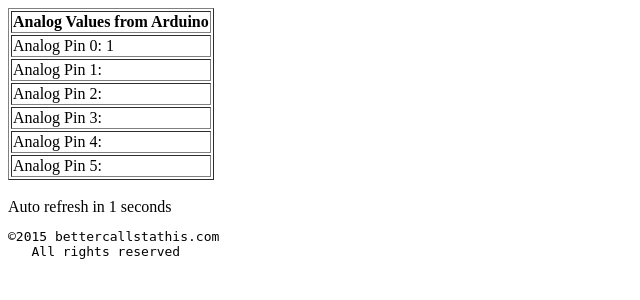
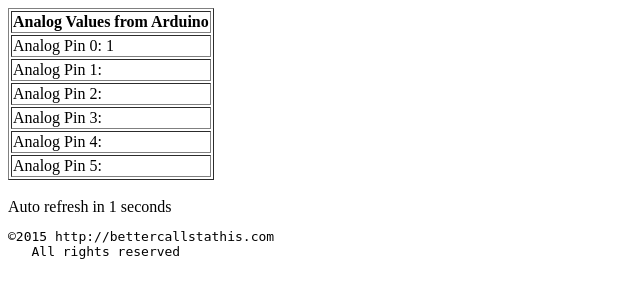
Before and after one commit to st8ingenious/simple_php_analog_read_arduino, a PHP site: page /?an0=1 in a window 1280 px wide. Shown: the top 300 px of the page, without its empty margins (0-640 px from the left). Run offline with PHP 8.4, Linux system fonts and the light colour scheme; data that the repository does not hold is empty.

Commit message:
Update index.php

```diff
--- a/analog/index.php
+++ b/analog/index.php
@@ -95,7 +95,7 @@ Auto refresh in <span id="timer">5</span> seconds
 <br>
 <?php endif ?>
 <pre>
-©2015 bettercallstathis.com
+©2015 http://bettercallstathis.com
    All rights reserved
    </pre>
 </body>
```
